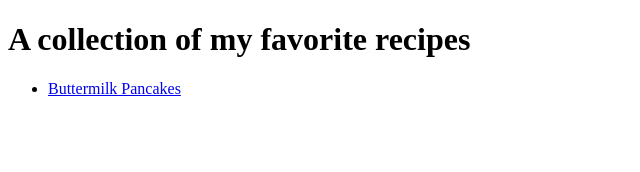
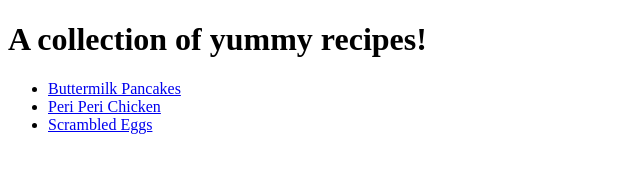
Before and after one commit to KianFlux/odin-recipes, a plain HTML site: page index.html in a window 1280 px wide. Shown: the whole page, without its empty margins (0-640 px from the left). Drawn offline with Linux system fonts and the light colour scheme.

Commit message:
Add links on index.html to recipe pages
add the links for peri-peri-chicken.html and
scrambled-eggs.html on index.html for navigational
purposes

```diff
--- a/index.html
+++ b/index.html
@@ -8,9 +8,11 @@
 
 <body>
 
-    <h1>A collection of my favorite recipes</h1>
+    <h1>A collection of yummy recipes!</h1>
     <ul>
         <li> <a href="./recipes/buttermilk-pancakes.html">Buttermilk Pancakes</a></li>
+        <li> <a href="./recipes/peri-peri-chicken.html">Peri Peri Chicken</a></li>
+        <li> <a href="./recipes/scrambled-eggs.html">Scrambled Eggs</a></li>
     </ul>
 </body>
 
```
